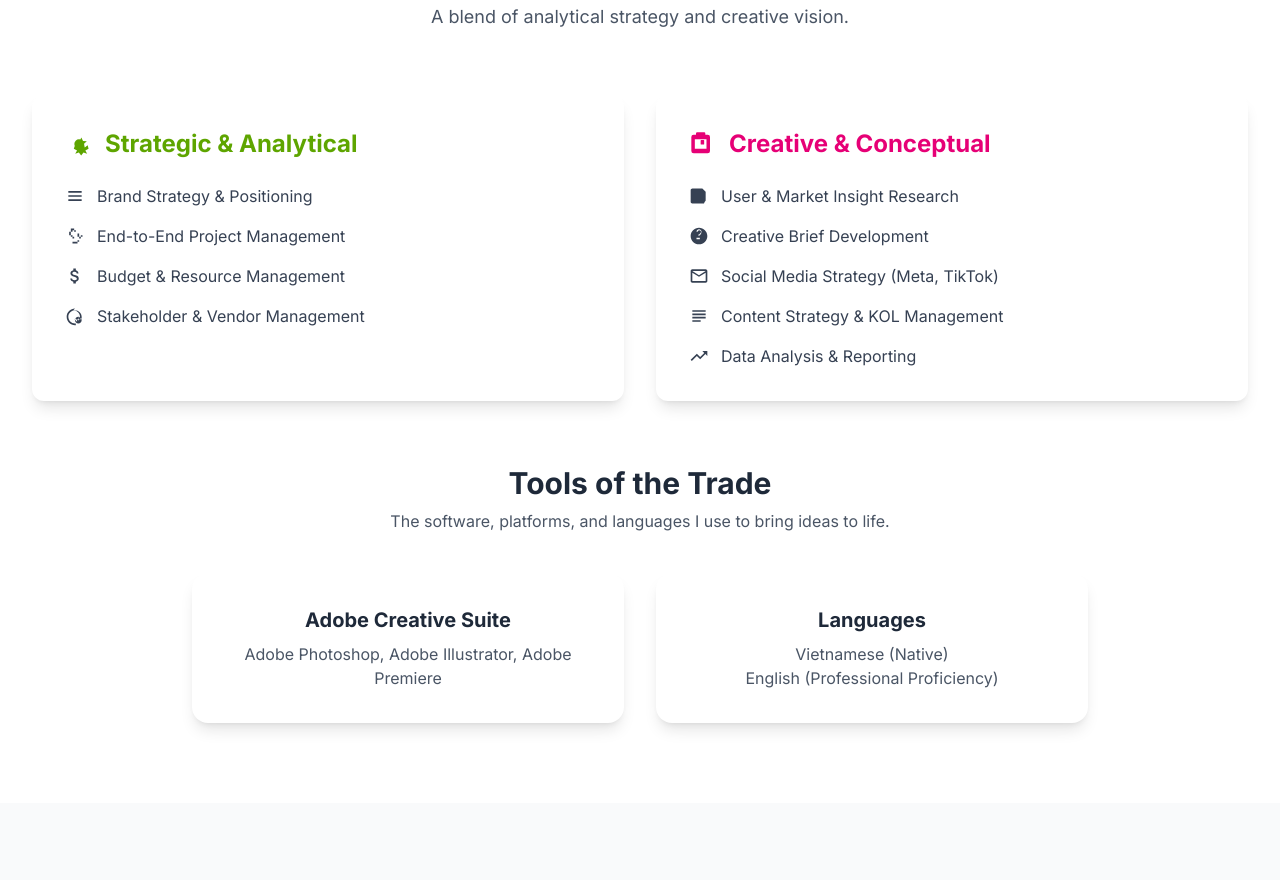
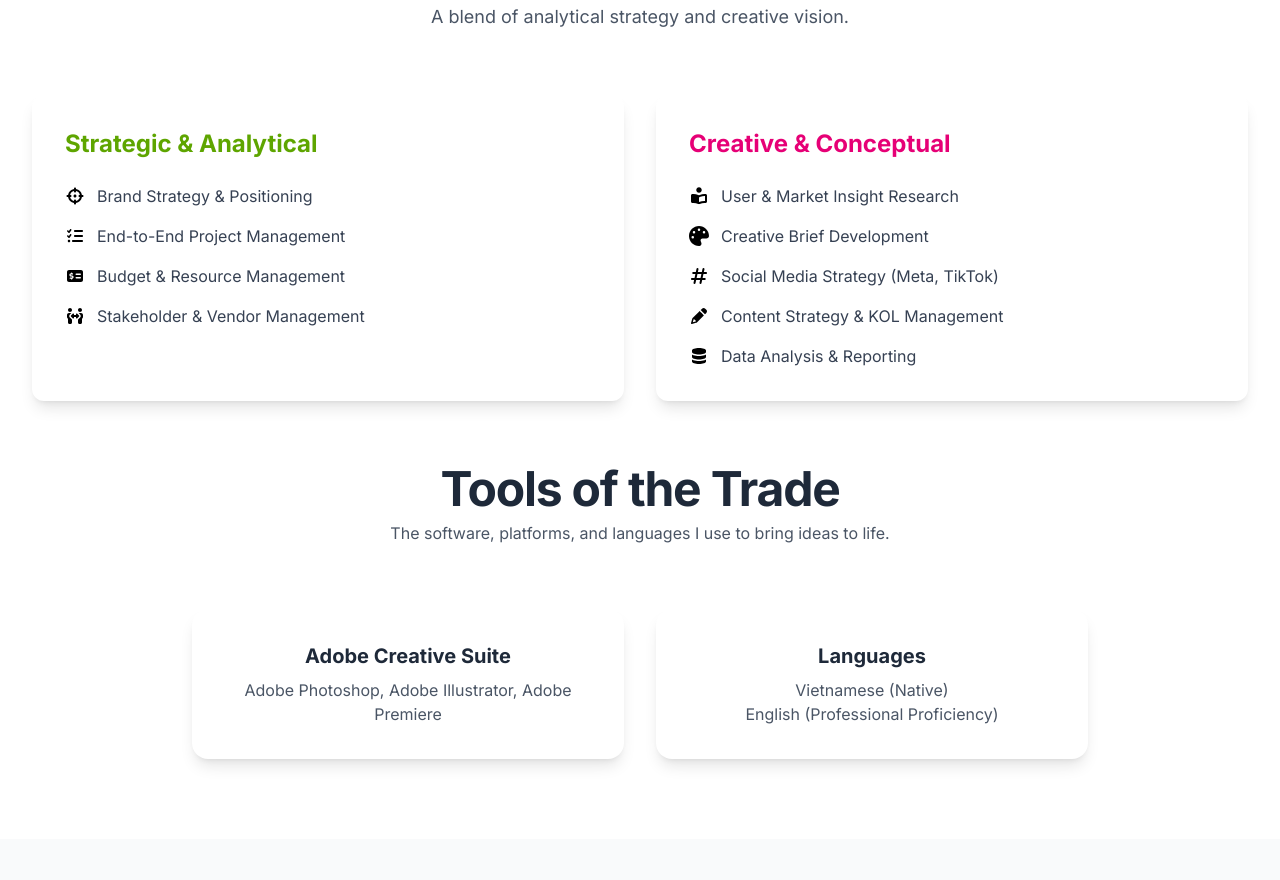
Before and after one commit to thaingnguyen/thao-portfolio, an Astro site in the folder app/: page / in a window 1280 px wide. Shown: the part 4490-5370 px from the top of the page. Built offline with nearby package versions, Linux system fonts and the light colour scheme; Astro itself is replaced by a stand-in of ours.

Commit message:
Replace skill icons

```diff
--- a/app/src/components/sections/05-skills-section.astro
+++ b/app/src/components/sections/05-skills-section.astro
@@ -1,3 +1,7 @@
+---
+import { Icon } from 'astro-icon/components';
+---
+
 <!-- Core Skills & Expertise Section -->
 <section {...Astro.props} class="bg-surface-alt py-20 px-4 sm:px-6 lg:px-8">
     <div class="max-w-7xl mx-auto">
@@ -12,24 +16,23 @@
             <!-- Strategic & Analytical Card -->
             <div class="bg-surface-alt shadow-lg border border-transparent p-8 rounded-xl">
                 <h3 class="text-2xl font-bold text-accent-primary mb-6 flex items-center gap-x-3">
-                    <svg xmlns="http://www.w3.org/2000/svg" width="28" height="28" viewBox="0 0 24 24"><path fill="currentColor" d="M19.44 12.99l-2.53 1.99l-.6-3.21l2.41-2.1l-3.25-.31l-1.47-2.86l-1.47 2.86l-3.25.31l2.41 2.1l-.6 3.21l-2.53-1.99l-1.01 3.11l2.76 1.54l-1.54 2.76l3.11-1.01l1.99 2.53l1.99-2.53l3.11 1.01l-1.54-2.76l2.76-1.54zM12 8a4 4 0 1 0 0 8a4 4 0 0 0 0-8z"/></svg>
                     Strategic & Analytical
                 </h3>
                 <ul class="space-y-4 text-foreground-secondary">
                     <li class="flex items-center gap-x-3">
-                        <svg xmlns="http://www.w3.org/2000/svg" width="20" height="20" viewBox="0 0 24 24"><path fill="currentColor" d="M4 18h16v-2H4v2zm0-5h16v-2H4v2zm0-5h16V6H4v2z"/></svg>
+                        <Icon name="brand" class="w-5 h-5" />
                         <span>Brand Strategy & Positioning</span>
                     </li>
                     <li class="flex items-center gap-x-3">
-                        <svg xmlns="http://www.w3.org/2000/svg" width="20" height="20" viewBox="0 0 24 24"><path fill="currentColor" d="M7 5h2V3H7v2zm4 2h2V5h-2v2zm-2-2h2V3h-2v2zm-2 2h2V5H7v2zm-2 2h2V7H5v2zm2-2h2V7H7v2zm-2 2h2V9H5v2zm2 4h2v-2H7v2zm-2-2h2v-2H5v2zm2 2h2v-2H7v2zm2 2h2v-2H9v2zm12-8h-2V7h2v2zm-4 6h-2v-2h2v2zm2 2h-2v-2h2v2zm2-2h-2v-2h2v2zm-4-2h-2v-2h2v2zm2-2h-2V9h2v2zm-4-2h-2V7h2v2zm2 2h-2V9h2v2zm-4-2h-2V7h2v2zm2-2h-2V5h2v2zm-2 16h2v-2H9v2zm2-2h2v-2h-2v2z"/></svg>
+                        <Icon name="project-management" class="w-5 h-5" />
                         <span>End-to-End Project Management</span>
                     </li>
                     <li class="flex items-center gap-x-3">
-                        <svg xmlns="http://www.w3.org/2000/svg" width="20" height="20" viewBox="0 0 24 24"><path fill="currentColor" d="M11.8 10.9c-2.27-.59-3-1.2-3-2.15c0-1.09 1.01-1.85 2.7-1.85c1.78 0 2.44.85 2.5 2.1h2.21c-.07-1.72-1.12-3.3-3.21-3.81V3h-3v2.16c-1.94.42-3.5 1.68-3.5 3.61c0 2.31 1.91 3.46 4.7 4.13c2.5.6 3 1.48 3 2.41c0 .69-.49 1.79-2.7 1.79c-2.06 0-2.87-.92-2.98-2.1h-2.2c.12 2.19 1.76 3.42 3.68 3.83V21h3v-2.15c2.11-.46 3.5-1.78 3.5-3.84c0-2.55-1.92-3.51-4.8-4.11z"/></svg>
+                        <Icon name="budget-management" class="w-5 h-5" />
                         <span>Budget & Resource Management</span>
                     </li>
                       <li class="flex items-center gap-x-3">
-                        <svg xmlns="http://www.w3.org/2000/svg" width="20" height="20" viewBox="0 0 24 24"><path fill="currentColor" d="M16 13c-2.21 0-4 1.79-4 4s1.79 4 4 4s4-1.79 4-4s-1.79-4-4-4zm-1.5 6l-3-3l1.06-1.06l1.94 1.94l3.53-3.54L19.5 14L16 17.5l-1.5-1.5zM12 3C6.48 3 2 7.48 2 13s4.48 10 10 10h1v-2H12c-4.41 0-8-3.59-8-8s3.59-8 8-8s8 3.59 8 8v1.5c0 .83-.67 1.5-1.5 1.5H16v-2h1.5c.28 0 .5-.22.5-.5V13c0-4.41-3.59-8-8-8z"/></svg>
+                        <Icon name="stakeholder" class="w-5 h-5" />
                         <span>Stakeholder & Vendor Management</span>
                     </li>
                 </ul>
@@ -38,28 +41,27 @@
             <!-- Creative & Conceptual Card -->
             <div class="bg-surface-alt shadow-lg border border-transparent p-8 rounded-xl">
                 <h3 class="text-2xl font-bold text-accent-secondary mb-6 flex items-center gap-x-3">
-                      <svg xmlns="http://www.w3.org/2000/svg" width="28" height="28" viewBox="0 0 24 24"><path fill="currentColor" d="M7 2a1 1 0 0 0-1 1v1H4a2 2 0 0 0-2 2v12a2 2 0 0 0 2 2h12a2 2 0 0 0 2-2V6a2 2 0 0 0-2-2h-2V3a1 1 0 0 0-1-1H7Zm8 14H5V8h10v8Zm-5-7a.5.5 0 0 1 .5-.5h2a.5.5 0 0 1 .5.5v3a.5.5 0 0 1-.5.5h-2a.5.5 0 0 1-.5-.5v-3Z"/></svg>
                     Creative & Conceptual
                 </h3>
                 <ul class="space-y-4 text-foreground-secondary">
                       <li class="flex items-center gap-x-3">
-                        <svg xmlns="http://www.w3.org/2000/svg" width="20" height="20" viewBox="0 0 24 24"><path fill="currentColor" d="M9.5 16q-1.45 0-2.475-1.025T6 12.5q0-1.45 1.025-2.475T9.5 9q1.45 0 2.475 1.025T13 12.5q0 1.45-1.025 2.475T9.5 16Zm0-2q.625 0 1.063-.438T11 12.5q0-.625-.438-1.063T9.5 11q-.625 0-1.063.438T8 12.5q0 .625.438 1.063T9.5 14ZM4 21q-.825 0-1.413-.588T2 19V5q0-.825.588-1.413T4 3h12l4 4v10q0 .825-.588 1.413T18 21H4Z"/></svg>
+                        <Icon name="research" class="w-5 h-5" />
                         <span>User & Market Insight Research</span>
                     </li>
                       <li class="flex items-center gap-x-3">
-                        <svg xmlns="http://www.w3.org/2000/svg" width="20" height="20" viewBox="0 0 24 24"><path fill="currentColor" d="M12 2C6.48 2 2 6.48 2 12s4.48 10 10 10s10-4.48 10-10S17.52 2 12 2zm1 14H9v-2h4v2zm2.1-7.23l-1.34 1.34c-.2.2-.36.39-.49.6c-.13.21-.21.46-.27.75H11v-1.1h.5c.17 0 .33-.04.49-.12c.16-.08.3-.2.43-.36l1.34-1.34c.42-.42.64-.95.64-1.53c0-1.11-.89-2-2-2s-2 .89-2 2H9c0-1.66 1.34-3 3-3s3 1.34 3 3c0 .85-.36 1.58-.9 2.14z"/></svg>
+                        <Icon name="creative" class="w-5 h-5" />
                         <span>Creative Brief Development</span>
                     </li>
                       <li class="flex items-center gap-x-3">
-                        <svg xmlns="http://www.w3.org/2000/svg" width="20" height="20" viewBox="0 0 24 24"><path fill="currentColor" d="M22 6c0-1.1-.9-2-2-2H4c-1.1 0-2 .9-2 2v12c0 1.1.9 2 2 2h16c1.1 0 2-.9 2-2V6zm-2 0l-8 5l-8-5h16zm0 12H4V8l8 5l8-5v10z"/></svg>
+                        <Icon name="socialmedia" class="w-5 h-5" />
                         <span>Social Media Strategy (Meta, TikTok)</span>
                     </li>
                     <li class="flex items-center gap-x-3">
-                        <svg xmlns="http://www.w3.org/2000/svg" width="20" height="20" viewBox="0 0 24 24"><path fill="currentColor" d="M14 17H4v2h10v-2zm6-8H4v2h16V9zM4 15h16v-2H4v2zM4 5v2h16V5H4z"/></svg>
+                        <Icon name="content" class="w-5 h-5" />
                         <span>Content Strategy & KOL Management</span>
                     </li>
                       <li class="flex items-center gap-x-3">
-                        <svg xmlns="http://www.w3.org/2000/svg" width="20" height="20" viewBox="0 0 24 24"><path fill="currentColor" d="M16 6l2.29 2.29l-4.88 4.88l-4-4L2 16.59L3.41 18l6-6l4 4l6.3-6.29L22 12V6z"/></svg>
+                        <Icon name="data" class="w-5 h-5" />
                         <span>Data Analysis & Reporting</span>
                     </li>
                 </ul>
@@ -67,8 +69,8 @@
         </div>
 
         <!-- Tools of the Trade -->
-        <div class="text-center mb-10">
-            <h3 class="text-3xl font-bold text-foreground">Tools of the Trade</h3>
+        <header class="text-center mb-16">
+            <h2 class="text-4xl md:text-5xl font-bold tracking-tight text-foreground">Tools of the Trade</h2>
             <p class="text-foreground-muted mt-2">The software, platforms, and languages I use to bring ideas to life.</p>
         </div>
         <div class="max-w-4xl mx-auto grid grid-cols-1 md:grid-cols-2 gap-8">
--- a/app/src/components/sections/ProjectShowcase.astro
+++ b/app/src/components/sections/ProjectShowcase.astro
@@ -154,7 +154,6 @@ const colors = colorClasses[highlightColor];
         </div>
     </div>
 </section>
-
 <style>
   .active-card {
       background-color: rgb(var(--rgb-surface-overlay) / 0.5);
```
Also changed, not shown: app/src/icons/brand.svg (added), app/src/icons/budget-management.svg (added), app/src/icons/content.svg (added), app/src/icons/creative.svg (added), app/src/icons/data.svg (added), app/src/icons/project-management.svg (added), app/src/icons/research.svg (added), app/src/icons/socialmedia.svg (added), app/src/icons/stakeholder.svg (added), app/src/icons/strategy&analytic.svg (added).
